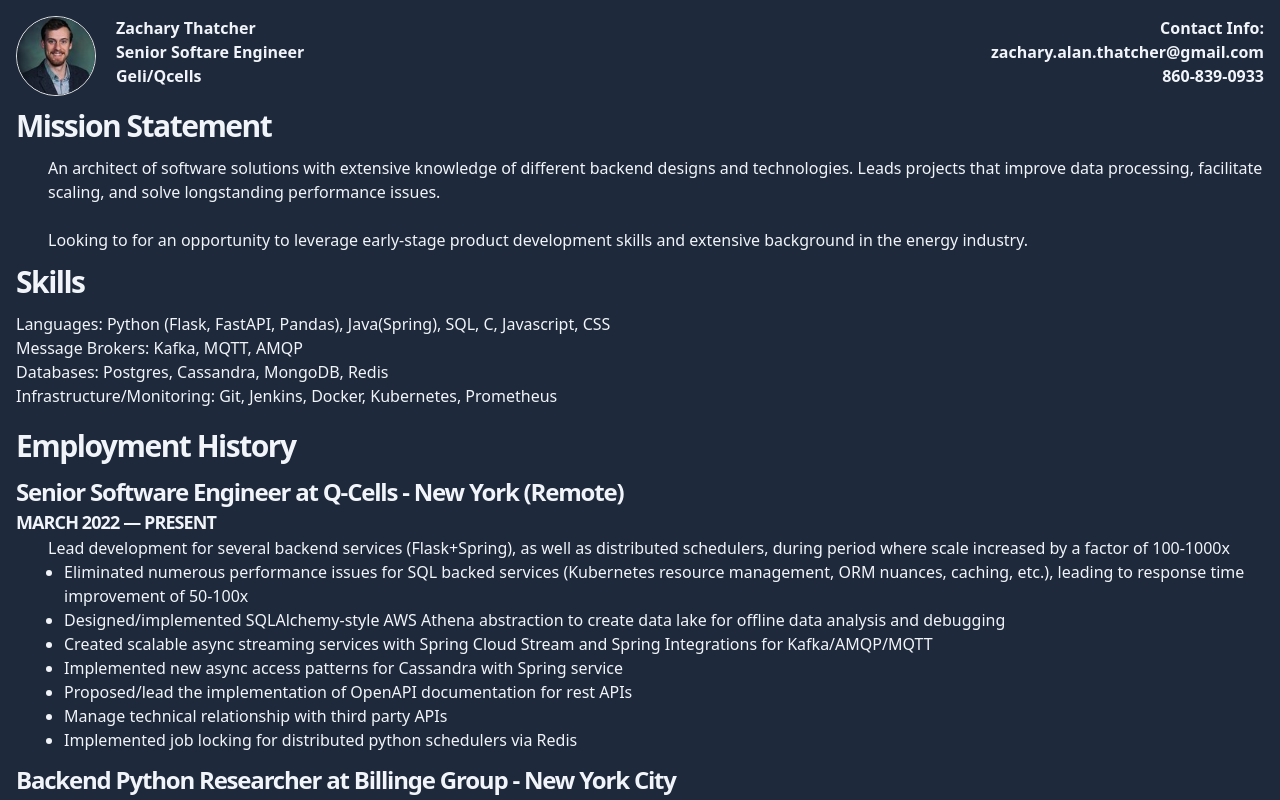
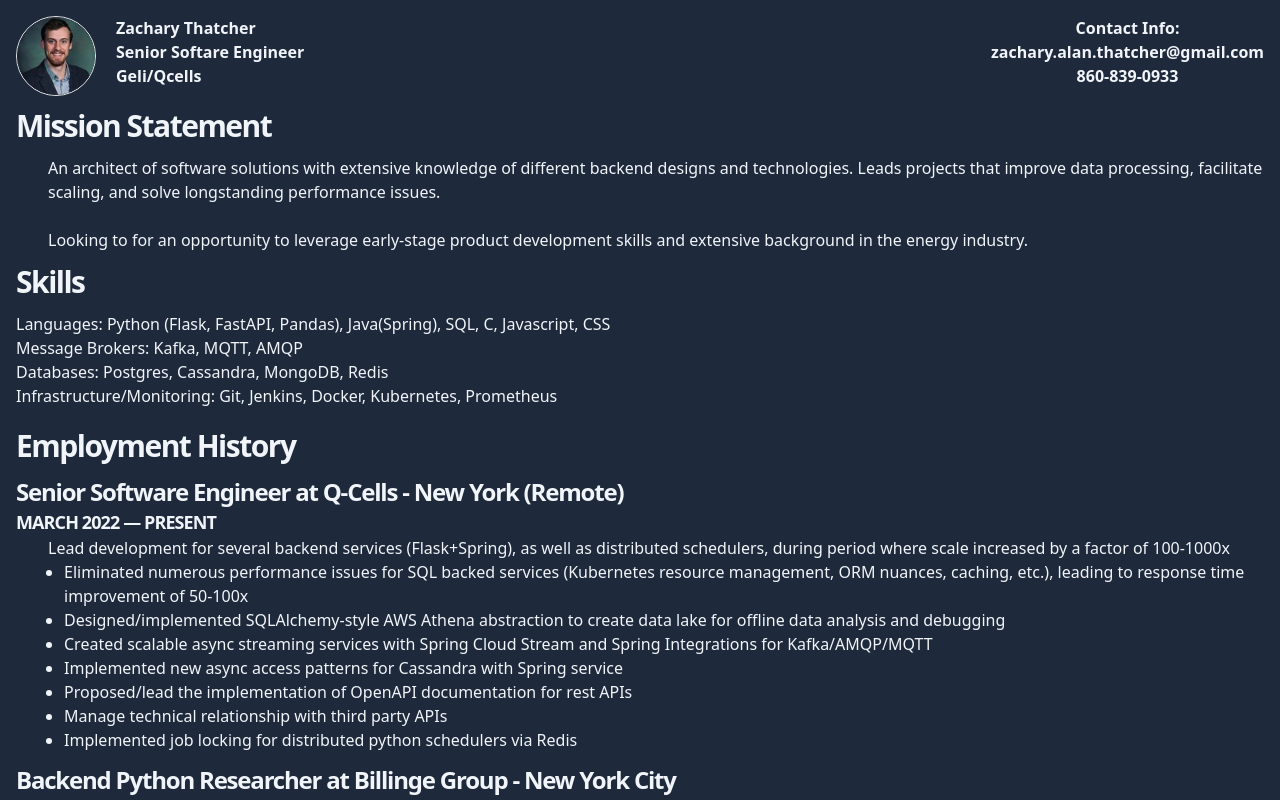
Before and after one commit to zthatch/resume, a Next.js app: page / in a window 1280 px wide. Shown: the top 800 px of the page. Built offline with nearby package versions, Linux system fonts and the light colour scheme.

Commit message:
fixed wrapping

```diff
--- a/src/app/page.tsx
+++ b/src/app/page.tsx
@@ -5,7 +5,7 @@ import WorkExperience from "./WorkExperience";
 export default function Home() {
   return (
   <section>
-    <header className="flex justify-between">
+    <header className="flex justify-between flex-wrap">
       <div className="flex justify-left">
         <Image
           alt="Zachary Thatcher"
@@ -16,7 +16,7 @@ export default function Home() {
           Zachary Thatcher <br/> Senior Softare Engineer <br/> Geli/Qcells
         </p>
       </div>
-      <p className="text-right font-bold">
+      <p className="text-center font-bold">
         Contact Info: <br/> zachary.alan.thatcher@gmail.com <br/> 860-839-0933
       </p>
     </header>
```
